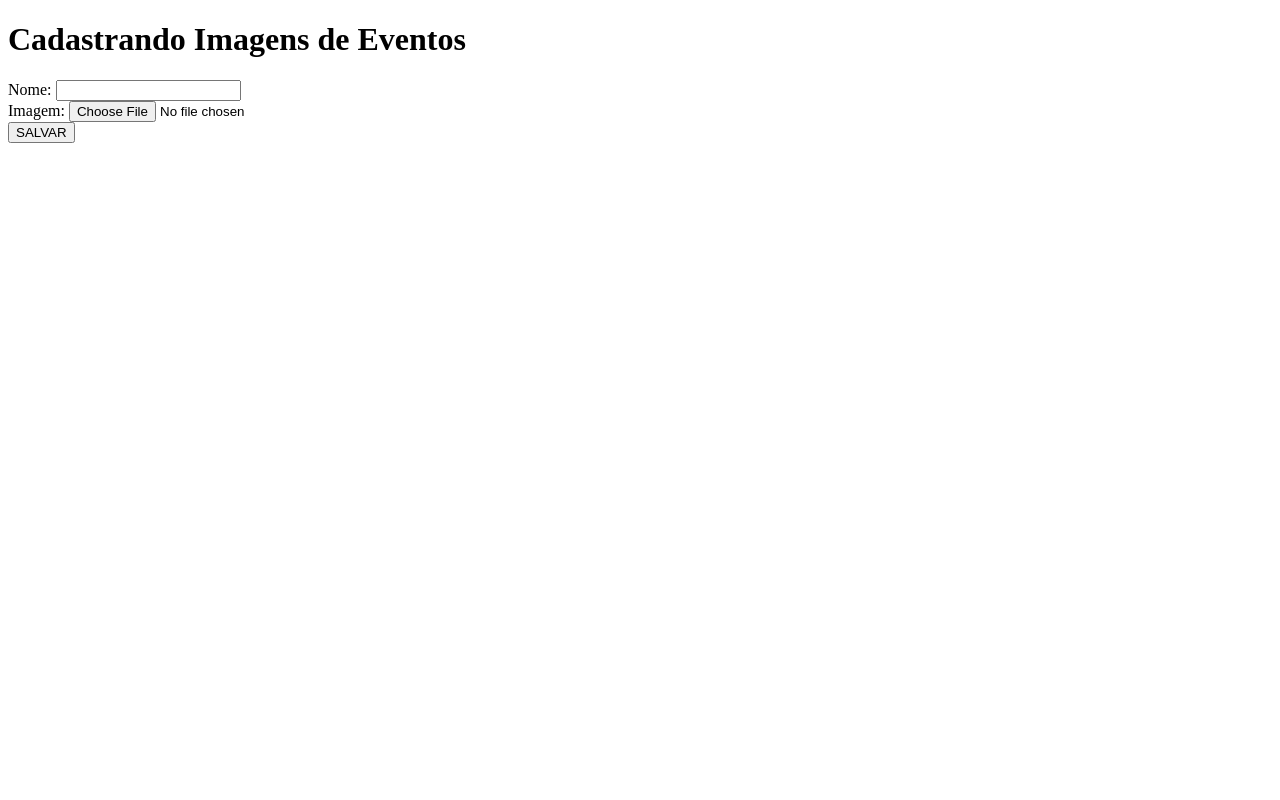
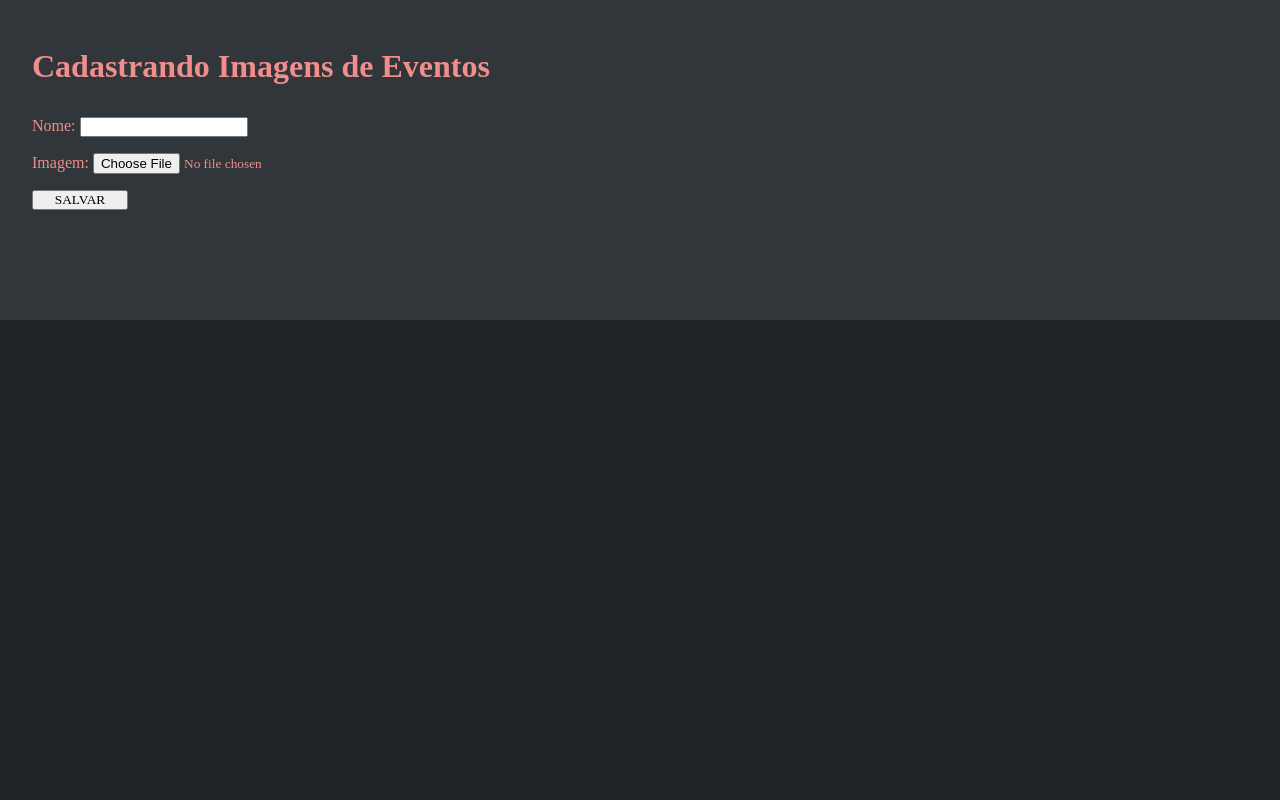
Before and after one commit to GuiiBranco/TCC-Tatinha-s-Beauty-Shop, a CodeIgniter 4 app: template app/Views/cadEventos.php in a window 1280 px wide. Run offline with PHP 8.4 and a stand-in for CodeIgniter, Linux system fonts and the light colour scheme; the template is opened without the code that fills it, so the values that code supplies are empty; some libraries are stand-ins or nearby versions; some web fonts are replaced.

Commit message:
Preparando a listagem

```diff
--- a/app/Views/cadEventos.php
+++ b/app/Views/cadEventos.php
@@ -3,9 +3,12 @@
 <head>
     <meta charset="UTF-8">
     <meta name="viewport" content="width=device-width, initial-scale=1.0">
+    <link rel="stylesheet" href="CSS/cadastro.css">
+    <link rel="stylesheet" href="CSS/fonts.css">
     <title>Cadastrar Imagens de Eventos</title>
 </head>
 <body>
+    <main>
         <h1>Cadastrando Imagens de Eventos</h1>
         <form action="/salvarEvento" method="POST" enctype="multipart/form-data">
             <div>
@@ -18,5 +21,8 @@
             </div>
             <button type="submit">SALVAR</button>
         </form>
+    </main>
+
+    <div id="listagemFotos"></div>
 </body>
 </html>
--- a/app/Views/cadFuncionarios.php
+++ b/app/Views/cadFuncionarios.php
@@ -3,9 +3,12 @@
 <head>
     <meta charset="UTF-8">
     <meta name="viewport" content="width=device-width, initial-scale=1.0">
+    <link rel="stylesheet" href="CSS/cadastro.css">
+    <link rel="stylesheet" href="CSS/fonts.css">
     <title>Cadastrar Imagens de Funcionários</title>
 </head>
 <body>
+    <main>
         <h1>Cadastrando Imagens de Funcionários</h1>
         <form action="/salvarFuncionarios" method="POST" enctype="multipart/form-data">
             <div>
@@ -30,5 +33,8 @@
             </div>
             <button type="submit">SALVAR</button>
         </form>
+    </main>
+
+    <div id="listagemFotos"></div>
 </body>
 </html>
--- a/app/Views/cadPortfolio.php
+++ b/app/Views/cadPortfolio.php
@@ -3,9 +3,12 @@
 <head>
     <meta charset="UTF-8">
     <meta name="viewport" content="width=device-width, initial-scale=1.0">
+    <link rel="stylesheet" href="CSS/cadastro.css">
+    <link rel="stylesheet" href="CSS/fonts.css">
     <title>Cadastrar Imagens do Portfolio</title>
 </head>
 <body>
+    <main>
         <h1>Cadastrando Imagens do Portfolio</h1>
         <form action="/salvarPortfolio" method="POST" enctype="multipart/form-data">
             <div>
@@ -18,5 +21,8 @@
             </div>
             <button type="submit">SALVAR</button>
         </form>
+    </main>
+
+    <div id="listagemFotos"></div>
 </body>
 </html>
--- /dev/null
+++ b/public/CSS/cadastro.css
@@ -0,0 +1,34 @@
+*{
+    margin: 0;
+    padding: 0;
+    box-sizing: border-box;
+    font-family: 'Inter';
+}
+
+body{
+    background-color: #202426;
+    height: 100vh;
+    color: #F28D8D;
+}
+
+main{
+    background-color: #303639;
+    min-height: 20rem;
+    width: 100%;
+    padding-top: 3rem;
+    display: flex;
+    flex-direction: column;
+    gap: 2rem;
+    padding-left: 2rem;
+    padding-right: 2rem;
+}
+
+form{
+    display: flex;
+    flex-direction: column;
+    gap: 1rem;
+}
+
+button{
+    width: 6rem;
+}
```
Lines whose indentation alone changed are shown as unchanged.
